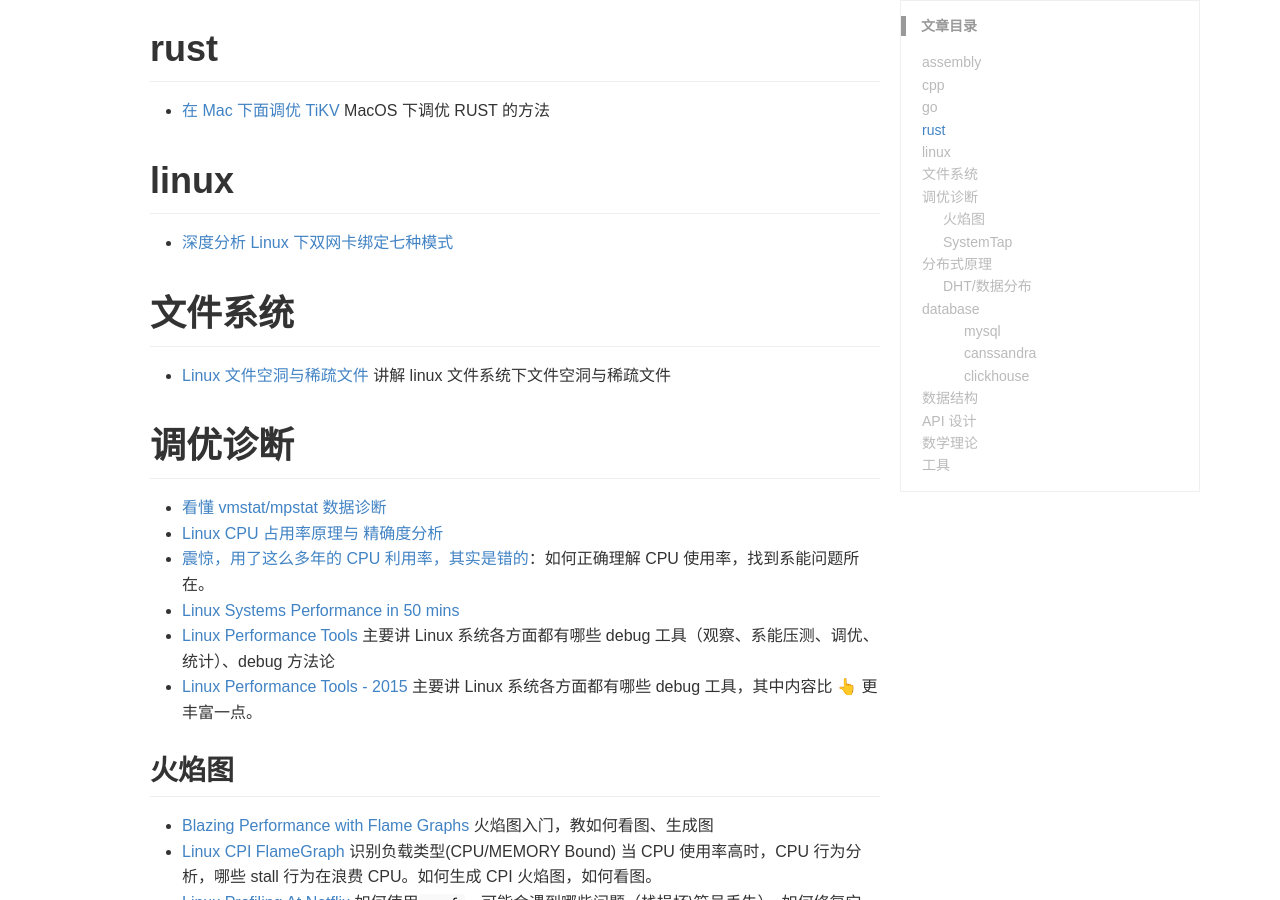
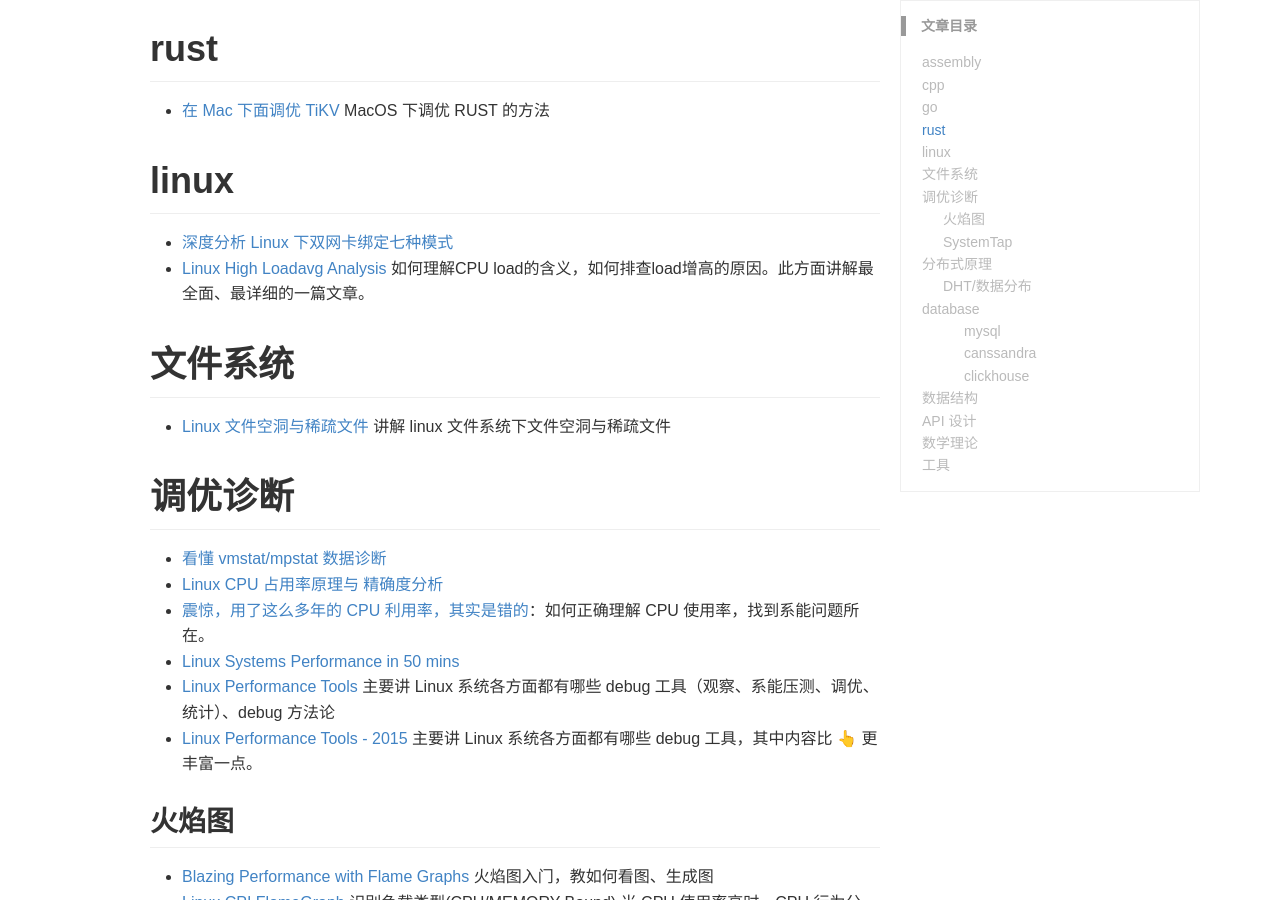
Before and after one commit to lrita/lrita.github.io, a Jekyll site: the page built from _wiki/books.md, in a window 1280 px wide and 900 px high, scrolled down 617 px. Built offline with Jekyll 4.4.1, drawn with Linux system fonts in a browser that asks for light colours; comment, search, counter and statistics services are not loaded.

Commit message:
update _wiki/books.md

```diff
--- a/_wiki/books.md
+++ b/_wiki/books.md
@@ -27,6 +27,7 @@ keywords: 编程书籍/文档
 # linux
 
 - [深度分析 Linux 下双网卡绑定七种模式](/images/posts/linux/深度分析Linux下双网卡绑定七种模式.pdf)
+- [Linux High Loadavg Analysis](http://oliveryang.net/2017/12/linux-high-loadavg-analysis-1/) 如何理解CPU load的含义，如何排查load增高的原因。此方面讲解最全面、最详细的一篇文章。
 
 # 文件系统
 
```
